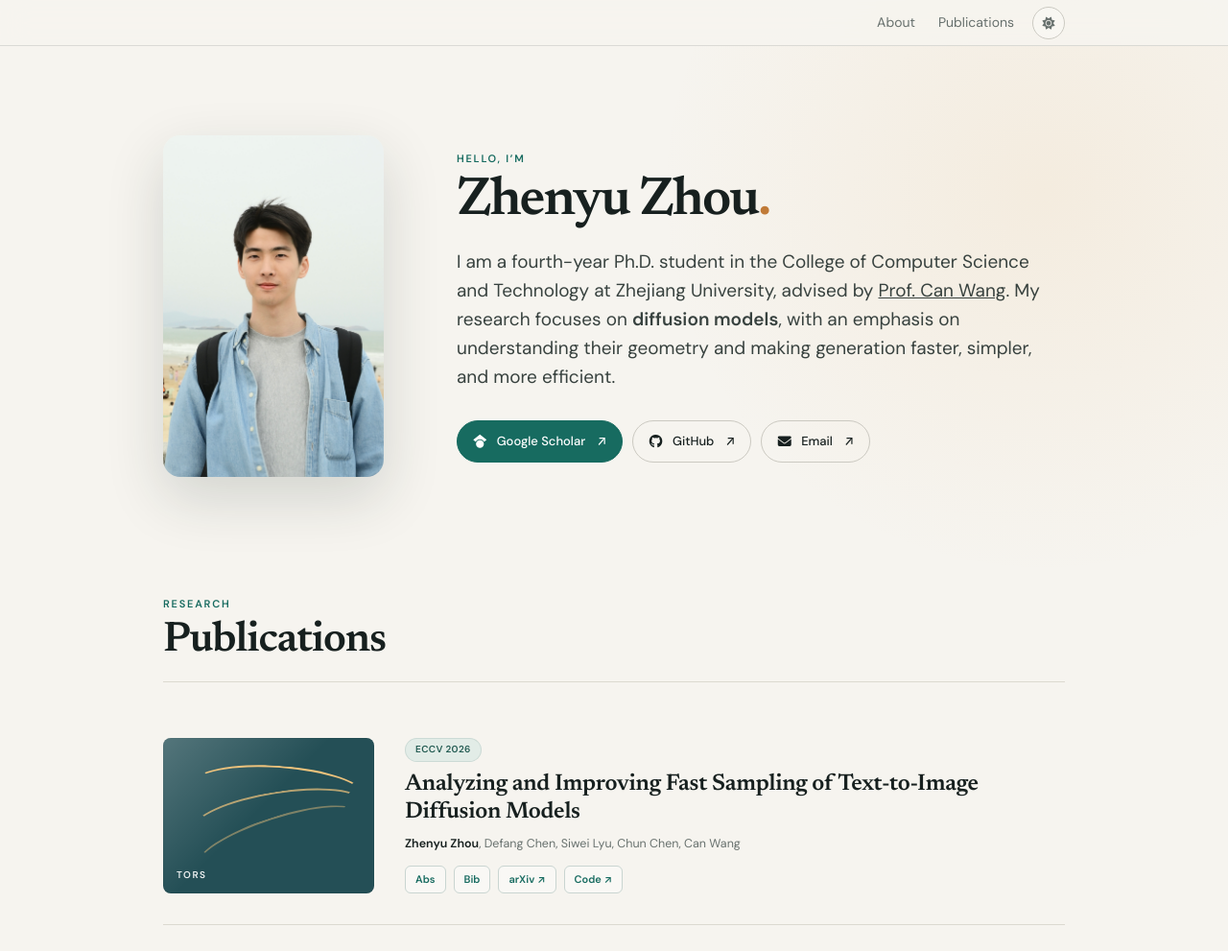
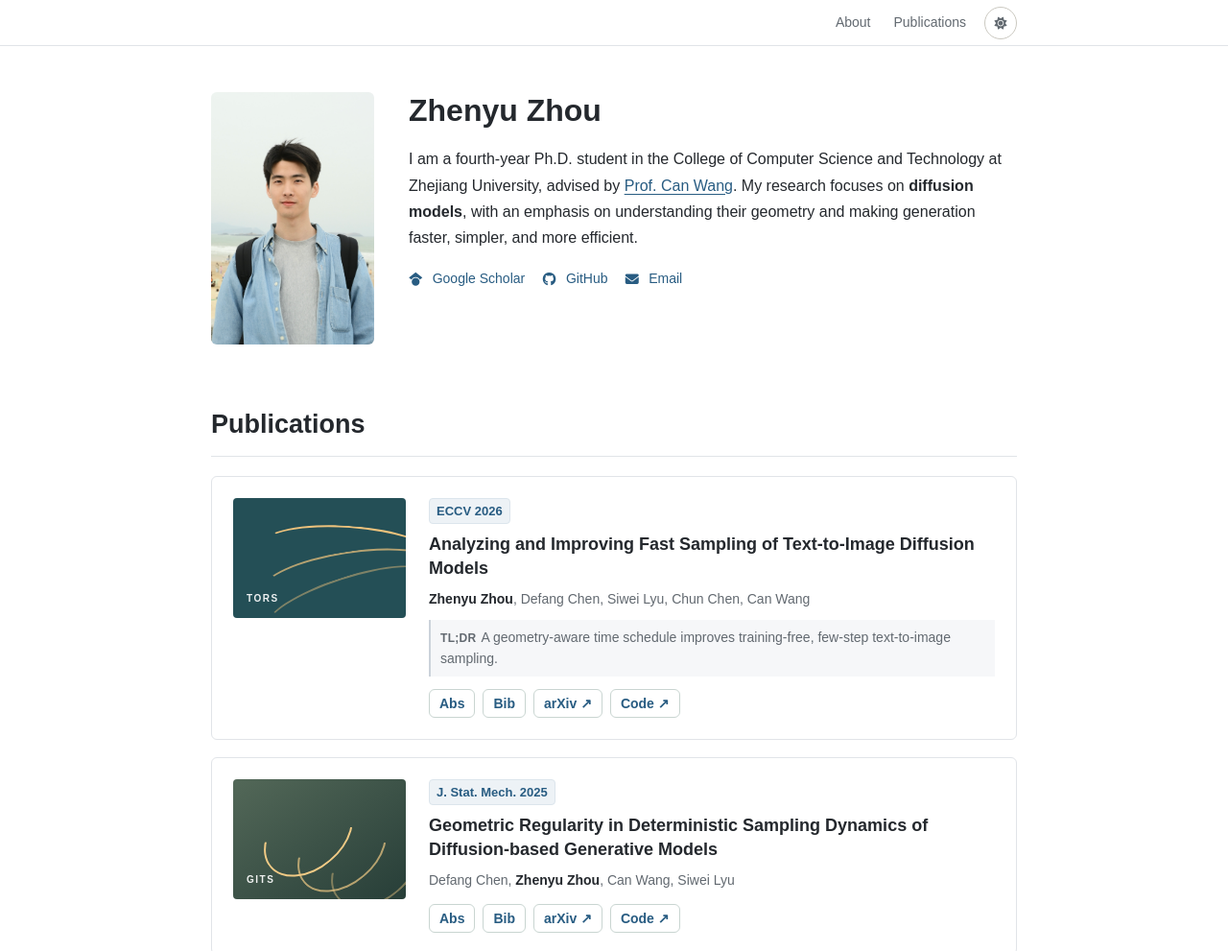
Before and after one commit to zhyzhouu/zhyzhouu.github.io, a plain HTML site: page index.html in a window 1280 px wide. Shown: the top 991 px of the page at 96% size. Drawn offline with Linux system fonts and the light colour scheme.

Commit message:
Refine academic layout and add optional paper takeaways

```diff
--- /dev/null
+++ b/academic.css
@@ -0,0 +1,45 @@
+/* Restrained academic layout; paper buttons keep their established appearance. */
+:root{--paper:#fff;--ink:#24282d;--muted:#626970;--line:#e1e4e8;--accent:#285c82;--accent-dark:#204b6a;--sans:Arial,Helvetica,sans-serif;--serif:Arial,Helvetica,sans-serif}
+:root[data-theme="dark"]{--paper:#191c20;--ink:#e5e7eb;--muted:#adb3bc;--line:#383d45;--accent:#9ec5e5;--accent-dark:#bad8ef}
+body,:root[data-theme="dark"] body{background:var(--paper)}
+.site-header,main,footer{width:min(840px,calc(100% - 40px))}
+.site-header:before,:root[data-theme="dark"] .site-header:before{background:var(--paper);border-bottom:1px solid var(--line);backdrop-filter:none;-webkit-backdrop-filter:none}
+.theme-toggle:hover,.pill:hover{transform:none}
+.hero{min-height:0;grid-template-columns:170px 1fr;gap:36px;padding:48px 0 54px;align-items:start}
+.portrait{border-radius:6px;box-shadow:none}
+.eyebrow,.dot{display:none}
+h1{font-size:32px;letter-spacing:0;line-height:1.2;margin-bottom:18px}
+h2{font-size:27px;letter-spacing:0;line-height:1.3}
+h3{font-size:18px;letter-spacing:0;line-height:1.4;margin-bottom:8px}
+.intro{font-size:16px;line-height:1.7;color:var(--ink)}
+.intro a{color:var(--accent);text-underline-offset:3px}
+.links{margin-top:18px;gap:18px}
+.pill,.pill.primary,:root[data-theme="dark"] .pill,:root[data-theme="dark"] .pill.primary{padding:0;border:0;border-radius:0;background:transparent;color:var(--accent);font-size:14px}
+.pill.primary:hover,:root[data-theme="dark"] .pill.primary:hover{background:transparent}
+.pill span{display:none}
+.section-heading{display:block;padding-bottom:14px;margin-bottom:20px}
+.paper-list{gap:18px}
+.paper{grid-template-columns:180px minmax(0,1fr);align-items:start;gap:18px 24px;padding:22px;border:1px solid var(--line);border-radius:6px}
+.paper-thumb{align-self:start;width:180px;height:125px;min-height:0;border-radius:4px;box-shadow:none;transform:none!important}
+.paper-thumb:after{display:none}
+.paper-thumb,.paper-thumb *{transition:none}
+.paper-thumb:hover>:not(.thumb-label){transform:revert}
+/* Replace the decorative contents with an img when the paper figure is ready. */
+.paper-thumb:has(img){display:flex;align-items:center;justify-content:center;background:#fff;border:1px solid #e1e4e8}
+.paper-thumb img{display:block;width:100%;height:100%;object-fit:contain;object-position:center}
+.paper-meta{font-size:13px;letter-spacing:0;gap:6px}
+.paper-meta span{min-height:23px;padding:2px 7px;border-radius:4px}
+.venue{color:var(--accent);background:#edf2f6;border-color:#dce5ec}
+.distinction{color:#765d37;background:#f5f1e9;border-color:#e9e1d3}
+.authors{font-size:14px;line-height:1.6}
+.paper-action{font-size:14px;min-height:30px}
+.paper-panel{grid-column:1/-1;max-width:none;min-width:0;margin:0;padding:16px;background:#f7f8fa;border-left:2px solid var(--line);border-radius:3px;color:var(--ink);font-size:16px;overflow-wrap:anywhere}
+.bib-panel{padding:0}
+.bib-panel pre{font-size:13px;max-width:100%}
+.paper-tldr{margin:10px 0 0;padding:7px 10px;border-left:2px solid #cbd2da;background:#f6f7f9;color:var(--muted);font-size:14px;line-height:1.6}
+.paper-tldr strong{font-size:12px;font-weight:600;letter-spacing:.025em;margin-right:5px;color:var(--muted)}
+:root[data-theme="dark"] .paper-tldr{background:#22262c;border-color:#505965}
+:root[data-theme="dark"] .paper-panel{background:#22262c;color:var(--ink)}
+footer{margin-top:30px}
+@media(max-width:680px){.hero{grid-template-columns:130px minmax(0,1fr);gap:24px;padding:32px 0 40px}.portrait{width:130px}.paper{grid-template-columns:140px minmax(0,1fr);padding:18px;gap:16px}.paper-thumb{width:140px;height:100px}}
+@media(max-width:480px){.hero{grid-template-columns:1fr;gap:22px}.portrait{width:140px}.paper{grid-template-columns:minmax(0,1fr);padding:16px}.paper-thumb{width:min(100%,240px);height:150px}.paper-panel{grid-column:1}.paper-panel{font-size:16px}h1{font-size:30px}h2{font-size:25px}.bib-panel pre{font-size:13px}}
--- a/index.html
+++ b/index.html
@@ -24,6 +24,7 @@
   <link href="https://fonts.googleapis.com/css2?family=DM+Sans:wght@400;500;600&family=Newsreader:opsz,wght@6..72,500;6..72,600&display=swap" rel="stylesheet">
   <link rel="stylesheet" href="https://cdnjs.cloudflare.com/ajax/libs/font-awesome/6.7.2/css/all.min.css">
   <link rel="stylesheet" href="styles.css">
+  <link rel="stylesheet" href="academic.css">
 </head>
 <body>
   <header class="site-header">
@@ -62,7 +63,7 @@
       </div>
 
       <div class="paper-list">
-        <article class="paper">
+        <article class="paper" data-tldr="A geometry-aware time schedule improves training-free, few-step text-to-image sampling.">
           <a class="paper-thumb thumb-tors" href="https://arxiv.org/abs/2603.00763" target="_blank" rel="noreferrer" aria-label="Open TORS paper"><span class="thumb-label">TORS</span><i></i><i></i><i></i></a>
           <div class="paper-body">
             <div class="paper-meta"><span class="venue">ECCV 2026</span></div>
@@ -267,9 +268,24 @@
       }
     });
 
+    // Optional: add data-tldr="One-sentence takeaway" to any paper article.
+    document.querySelectorAll('.paper').forEach((paper) => {
+      const body = paper.querySelector('.paper-body');
+      paper.querySelectorAll('.paper-panel').forEach((panel) => paper.append(panel));
+      const takeaway = paper.dataset.tldr?.trim();
+      if (takeaway) {
+        const note = document.createElement('p');
+        note.className = 'paper-tldr';
+        const label = document.createElement('strong');
+        label.textContent = 'TL;DR';
+        note.append(label, document.createTextNode(takeaway));
+        body.querySelector('.authors').after(note);
+      }
+    });
+
     document.querySelectorAll('.panel-toggle').forEach((button) => {
       button.addEventListener('click', () => {
-        const paper = button.closest('.paper-body');
+        const paper = button.closest('.paper');
         const panel = document.getElementById(button.getAttribute('aria-controls'));
         const wasOpen = button.getAttribute('aria-expanded') === 'true';
 
```
Also changed, not shown: 1 other file.
